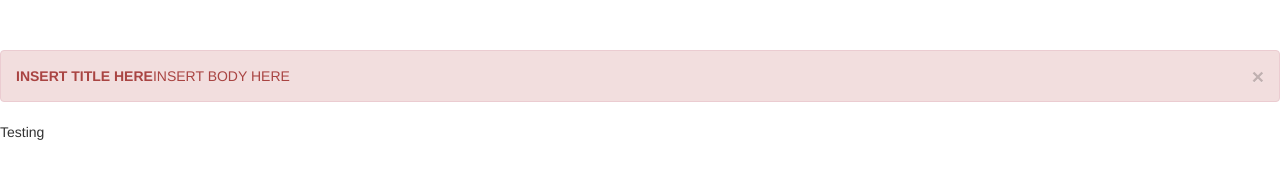
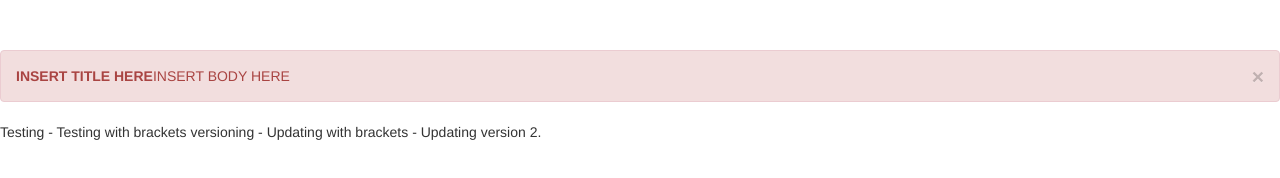
Before and after one commit to mecca2/smart-post-wizywig, a plain HTML site: page index.html in a window 1280 px wide. Drawn offline with nearby package versions, Linux system fonts and the light colour scheme.

Commit message:
Testing Versiong with Brackets

```diff
--- a/index.html
+++ b/index.html
@@ -44,7 +44,10 @@
 </button>
 	<strong>INSERT TITLE HERE</strong>INSERT BODY HERE
 </div>
-    Testing
+    Testing - Testing with brackets versioning
+
+    - Updating with brackets
+    - Updating version 2.
     <!-- Coding End -->
 
     <script src="https://ajax.googleapis.com/ajax/libs/jquery/1.11.1/jquery.min.js"></script>
```
